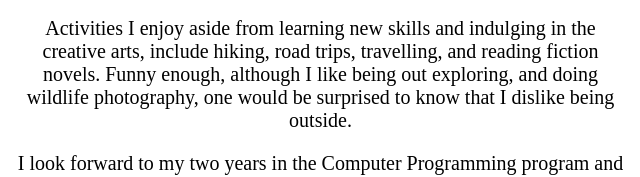
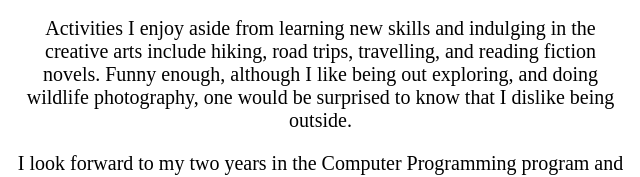
Before and after one commit to aM3dia/assignment-1, a plain HTML site: page about.html in a window 1280 px wide. Shown: the part 290-467 px from the top of the page, 533-1173 px from the left. Drawn offline with Linux system fonts and the light colour scheme.

Commit message:
Update about.html

```diff
--- a/about.html
+++ b/about.html
@@ -72,7 +72,7 @@
     <div class="content">
     <h1>Anupa Ragoonanan</h1>
     <p>I am an alumna of Humber College's 2022 Media Communications program and alumna of their 2024 Bachelor of Digital Communications program. I am now pursuing further studies through Humber College's Computer Programming program to develop my skills and knowledge in various programming languages for web and software development.</p>
-    <p>Activities I enjoy aside from learning new skills and indulging in the creative arts, include hiking, road trips, travelling, and reading fiction novels. Funny enough, although I like being out exploring, and doing wildlife photography, one would be surprised to know that I dislike being outside.</p>
+    <p>Activities I enjoy aside from learning new skills and indulging in the creative arts include hiking, road trips, travelling, and reading fiction novels. Funny enough, although I like being out exploring, and doing wildlife photography, one would be surprised to know that I dislike being outside.</p>
     <p>I look forward to my two years in the Computer Programming program and gaining as much knowledge as possible about programming languages and software development.</p>
     </div>
     </div>
```
